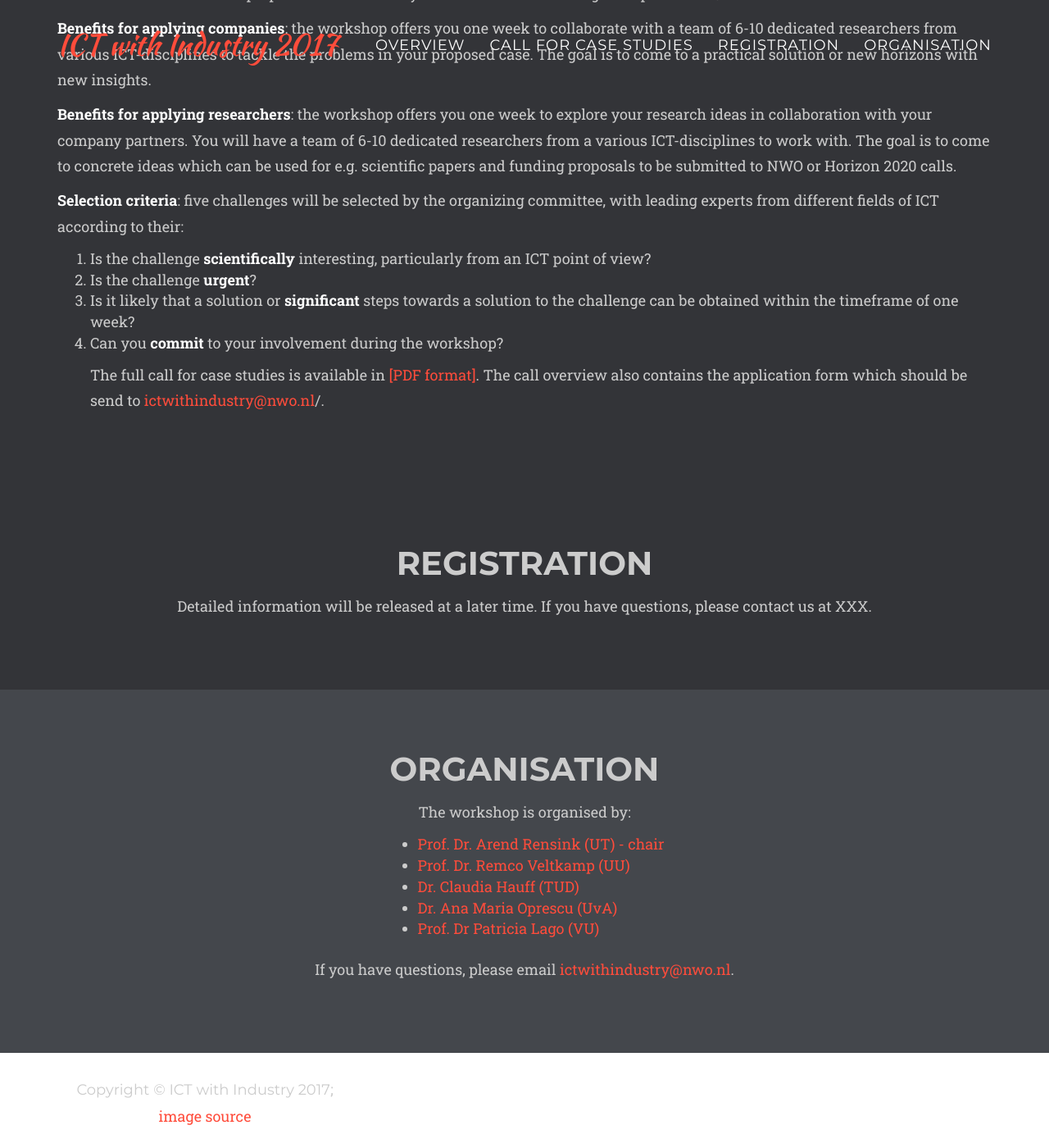
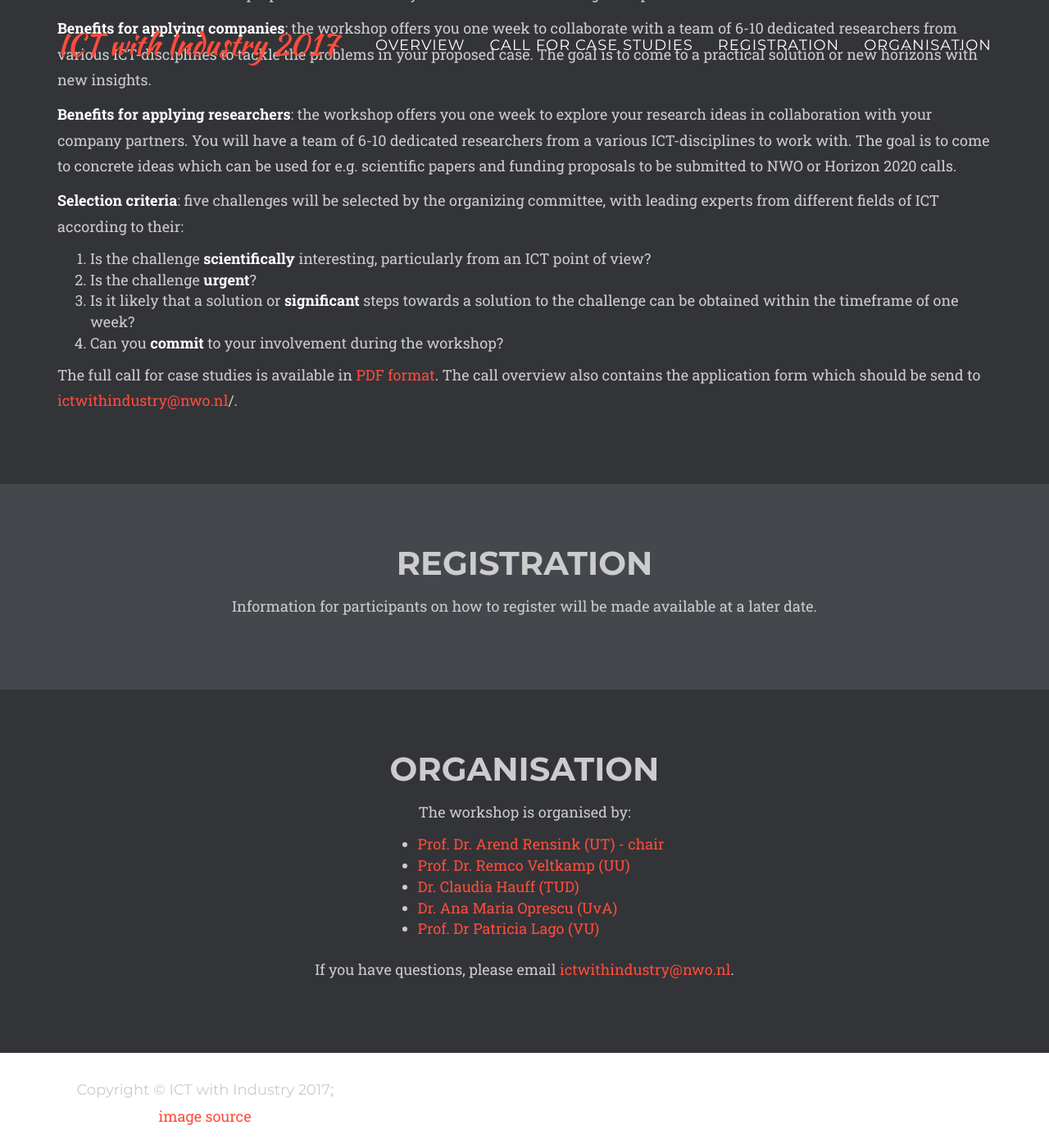
Before and after one commit to chauff/ictWI2017, a Jekyll site: the page built from index.html, in a window 1280 px wide and 1400 px high, scrolled down 1679 px. Shown: the whole window at 82% size. Built offline with Jekyll 4.4.1, drawn with Linux system fonts in a browser that asks for light colours; some web fonts are replaced.

Commit message:
css fixing

```diff
--- a/_includes/cfp.html
+++ b/_includes/cfp.html
@@ -38,10 +38,11 @@
                                 <li>Is it likely that a solution or <span class="emphasize-text">significant</span> steps towards a
                                 solution to the challenge can be obtained within the timeframe of one week?</li>
                                 <li>Can you <span class="emphasize-text">commit</span> to your involvement during the workshop?</li>
+                            </ol>
                             </p>
                             <p class="text-left">
                                 The full call for case studies is available in
-                                <a href="../ictwithindustry-2017.pdf">[PDF format]</a>. The call overview also contains the application
+                                <a href="../ictwithindustry-2017.pdf">PDF format</a>. The call overview also contains the application
                                 form which should be send to <a href="mailto:ictwithindustry@nwo.nl">ictwithindustry@nwo.nl</a>/.
                             </p>
                     </div>
--- a/_includes/css/agency.css
+++ b/_includes/css/agency.css
@@ -7,7 +7,7 @@
 
 .emphasize-text {
     color: #fff;
-    font-weight: bolder;
+    font-weight: 550;
 }
 
 table, th, td {
@@ -43,11 +43,11 @@ body {
     background-color: #555;
 }
 
-#overview, #program, #organisation {
+#overview, #program, #registration {
     background-color: #{{ site.data.template.color.sectionBG1 }};
 }
 
-#cfp, #registration {
+#cfp, #organisation {
     background-color: #{{ site.data.template.color.sectionBG2 }};
 }
 
--- a/_includes/registration.html
+++ b/_includes/registration.html
@@ -5,8 +5,8 @@
                 <div class="col-lg-12 text-center">
                     <h2 class="section-heading">Registration</h2>
                     <p>
-                        Detailed information will be released at a later time. If you have questions,
-                        please contact us at XXX.
+                        Information for participants on how to register will be made available
+                        at a later date.
                      </p>
                 </div>
             </div>
```
